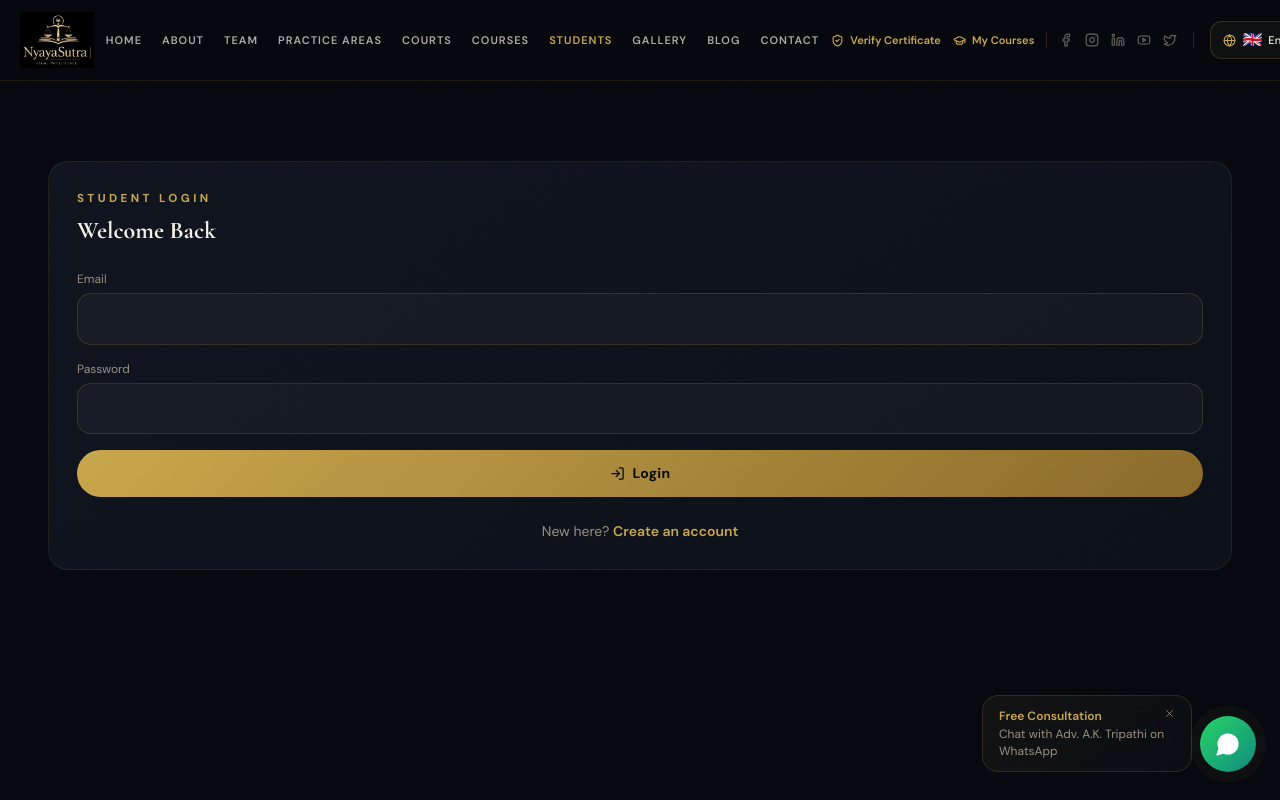
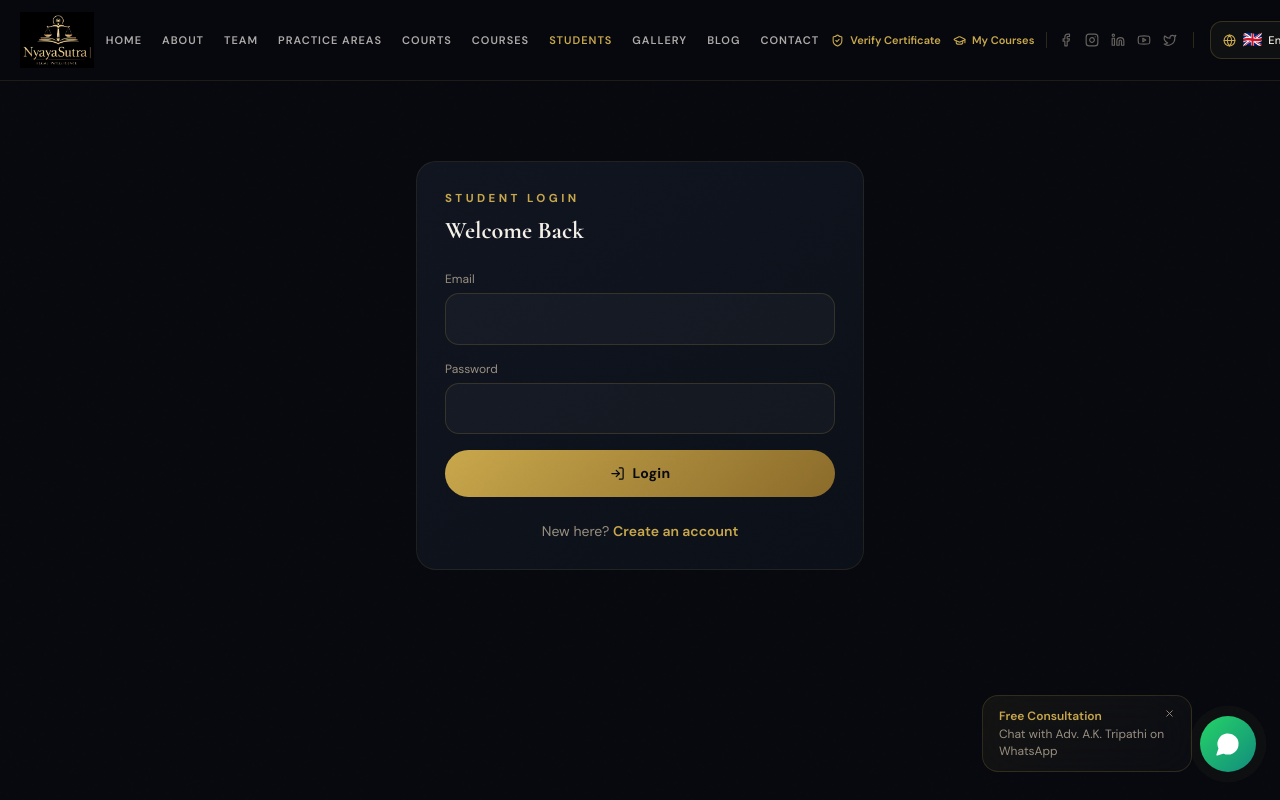
Before and after one commit to Ajitsingh4362/nyaysutra-admin-panel, a Next.js app: page /students/login in a window 1280 px wide. Shown: the top 800 px of the page. Built offline with nearby package versions, Linux system fonts and the light colour scheme.

Commit message:
Fix Tailwind container+max-w width conflict on login, register, verify, about pages

```diff
--- a/app/about/page.tsx
+++ b/app/about/page.tsx
@@ -155,7 +155,7 @@ export default function About() {
 
       {/* Timeline */}
       <section className="section bg-[#0C1018]">
-        <div className="container px-4 mx-auto max-w-3xl">
+        <div className="container px-4 mx-auto !max-w-3xl">
           <div className="text-center mb-12">
             <p className="tag">Our Journey</p>
             <h2 className="section-title mt-3">The NyayaSutra Story</h2>
--- a/app/students/login/page.tsx
+++ b/app/students/login/page.tsx
@@ -33,7 +33,8 @@ export default function StudentLogin() {
 
   return (
     <main className="section min-h-[70vh] flex items-center">
-      <div className="container px-4 mx-auto max-w-md">
+      <div className="container px-4 mx-auto">
+      <div className="max-w-md mx-auto">
         <div className="card">
           <p className="tag">Student Login</p>
           <h1 className="font-display text-2xl font-bold mt-2 mb-6">Welcome Back</h1>
@@ -72,6 +73,7 @@ export default function StudentLogin() {
           </p>
         </div>
       </div>
+      </div>
     </main>
   );
 }
--- a/app/students/register/page.tsx
+++ b/app/students/register/page.tsx
@@ -33,7 +33,8 @@ export default function StudentRegister() {
 
   return (
     <main className="section min-h-[70vh] flex items-center">
-      <div className="container px-4 mx-auto max-w-md">
+      <div className="container px-4 mx-auto">
+      <div className="max-w-md mx-auto">
         <div className="card">
           <p className="tag">Create Account</p>
           <h1 className="font-display text-2xl font-bold mt-2 mb-6">Join NyayaSutra</h1>
@@ -72,6 +73,7 @@ export default function StudentRegister() {
           </p>
         </div>
       </div>
+      </div>
     </main>
   );
 }
--- a/app/verify/page.tsx
+++ b/app/verify/page.tsx
@@ -83,7 +83,7 @@ function VerifyContent() {
 
       {/* Search */}
       <section className="section">
-        <div className="container px-4 mx-auto max-w-xl">
+        <div className="container px-4 mx-auto !max-w-xl">
           <div className="card">
             <label className="block text-[10px] text-[var(--gold)] mb-2 font-bold uppercase tracking-wider">Certificate Number</label>
             <div className="flex flex-col sm:flex-row gap-3">
@@ -190,7 +190,7 @@ function VerifyContent() {
 
       {/* Info */}
       <section className="section-sm bg-[#0C1018] px-4">
-        <div className="container mx-auto max-w-xl text-center">
+        <div className="container mx-auto !max-w-xl text-center">
           <p className="muted text-sm">
             All certificates issued by NyayaSutra — Legal Intelligence carry a unique certificate number. If you have questions about a certificate, please{' '}
             <Link href="/contact" className="text-[var(--gold)] hover:underline">contact us</Link>.
```
